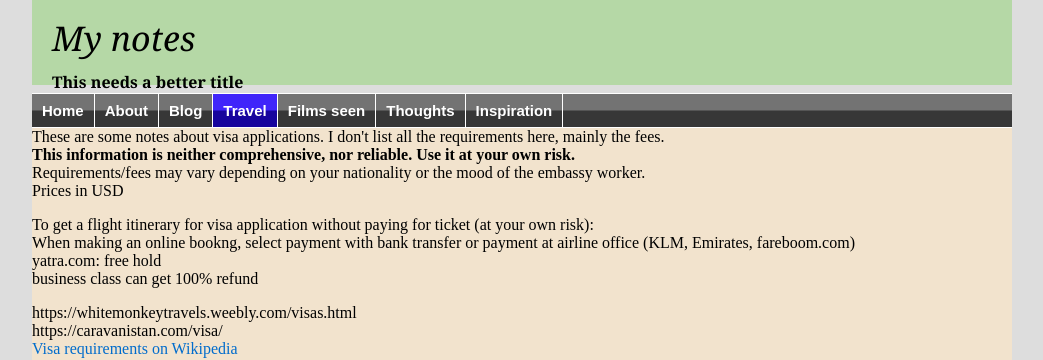
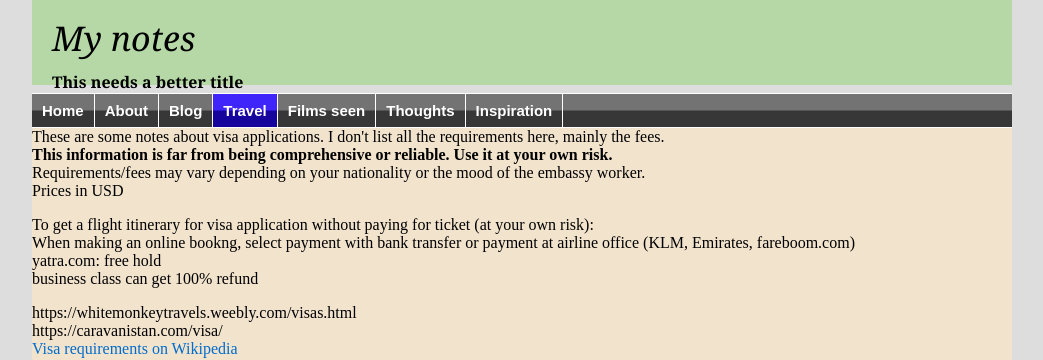
Before and after one commit to witba/witba.github.io, a Jekyll site: the page built from travel/visas.html, in a window 1280 px wide and 900 px high. Shown: the top 360 px of the window, without its empty margins (118-1161 px from the left). Built offline with Jekyll 4.4.1, drawn with Linux system fonts in a browser that asks for light colours.

Commit message:
Update visas.html

```diff
--- a/travel/visas.html
+++ b/travel/visas.html
@@ -5,7 +5,7 @@ title: Travel advice
 
 <div class="travel">
 
-<p>These are some notes about visa applications. I don't list all the requirements here, mainly the fees.<br /><b>This information is neither comprehensive, nor reliable. Use it at your own risk.</b><br />Requirements/fees may vary depending on your nationality or the mood of the embassy worker.<br />Prices in USD</p>
+<p>These are some notes about visa applications. I don't list all the requirements here, mainly the fees.<br /><b>This information is far from being comprehensive or reliable. Use it at your own risk.</b><br />Requirements/fees may vary depending on your nationality or the mood of the embassy worker.<br />Prices in USD</p>
 <p>To get a flight itinerary for visa application without paying for ticket (at your own risk): <br />When making an online bookng, select payment with bank transfer or payment at airline office (KLM, Emirates, fareboom.com)<br />yatra.com: free hold<br />business class can get 100% refund</p>
 <p>https://whitemonkeytravels.weebly.com/visas.html<br />https://caravanistan.com/visa/<br /><a href="https://en.wikipedia.org/wiki/Template:Visa_requirements" target=_blank>Visa requirements on Wikipedia</a><br>
 </p>
```
